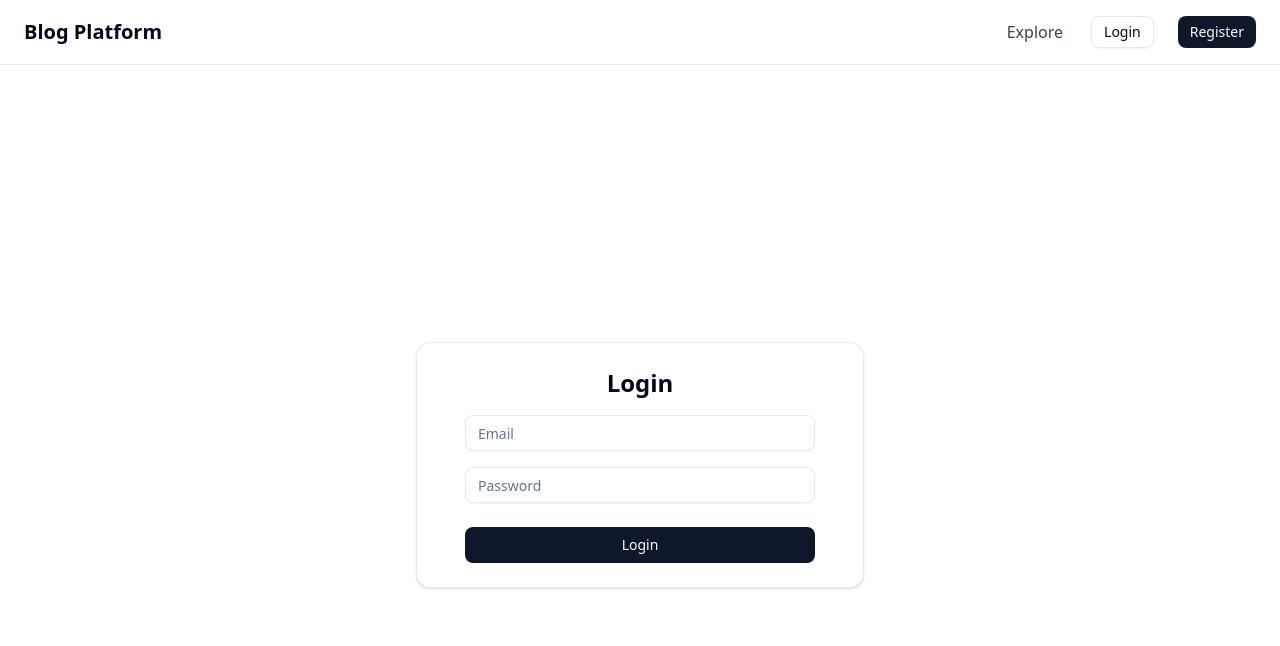
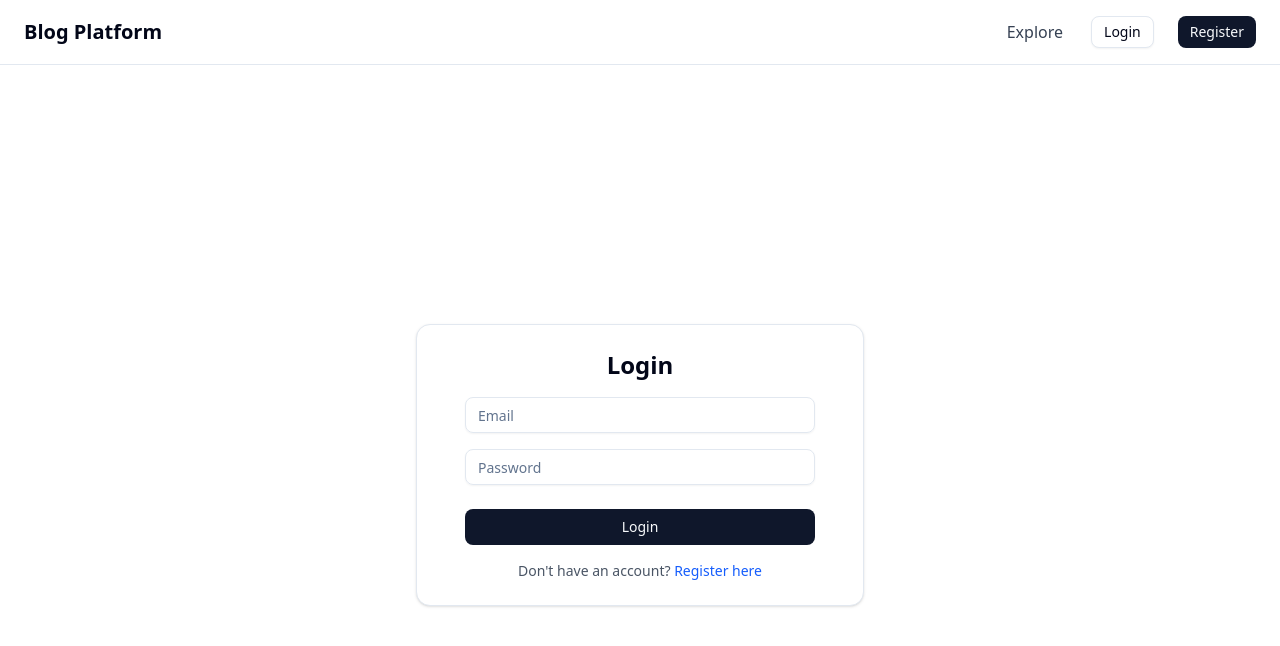
Before and after one commit to jiebinzhou98/BlogFlow, a Next.js app: page /login in a window 1280 px wide. Shown: the top 646 px of the page. Built offline with nearby package versions, Linux system fonts and the light colour scheme; no server answers.

Commit message:
include register on login page

```diff
--- a/src/app/login/page.tsx
+++ b/src/app/login/page.tsx
@@ -45,6 +45,12 @@
                         {loading ? 'Logging in ...' : 'Login'}
                     </Button>
 
+                    <div className="text-center text-sm text-gray-600">
+                        Don't have an account?{" "}
+                        <button className="text-blue-600 hover:underline" onClick={() => router.push('/register')}>
+                            Register here
+                        </button>
+                    </div>
                 </CardContent>
             </Card>
         </main>
```
Also changed, not shown: src/app/create/page.tsx (+0 -8 lines).
